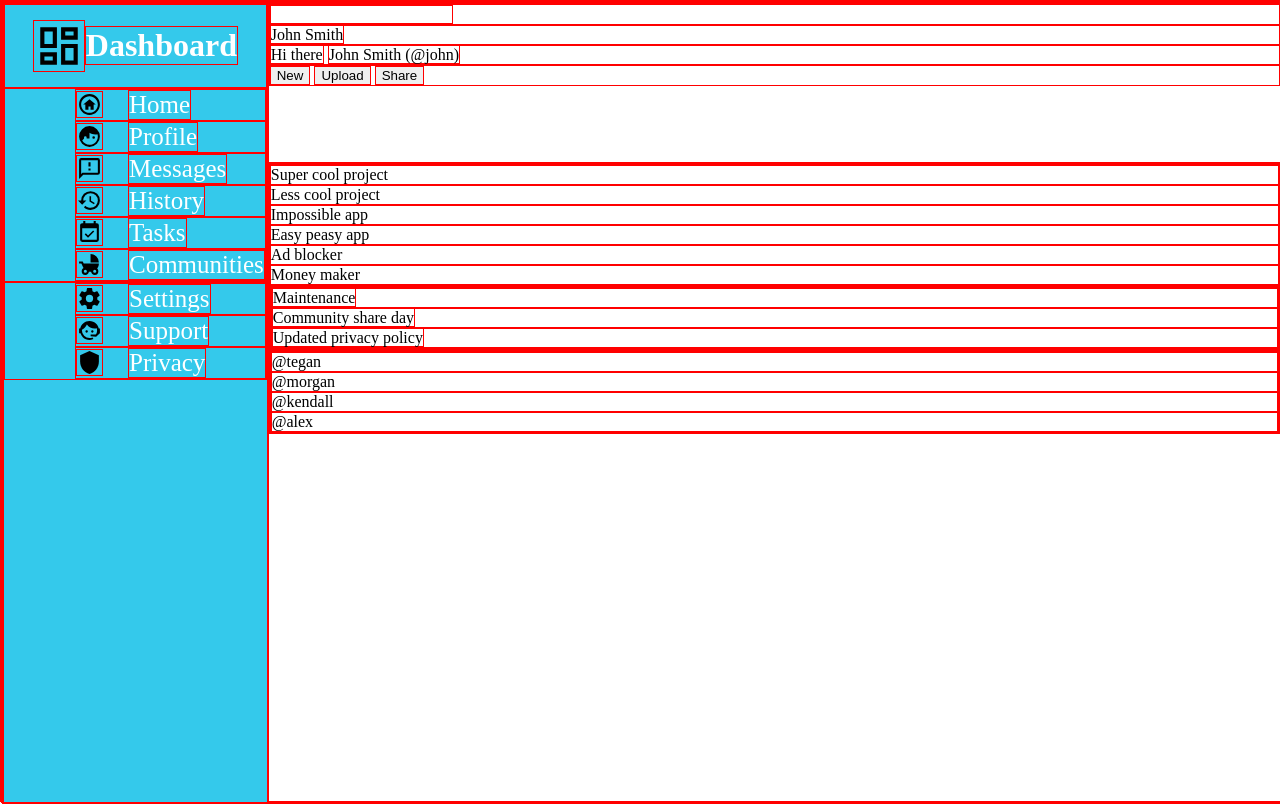
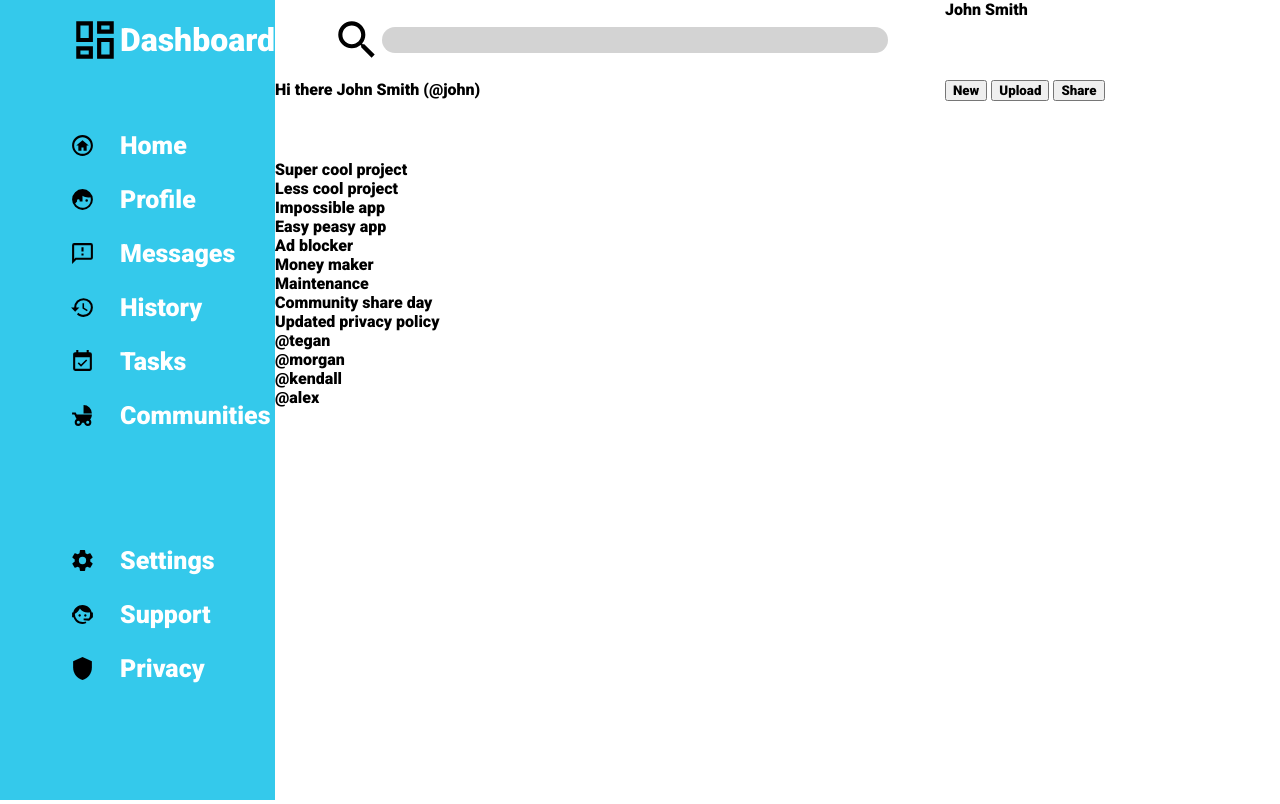
Before and after one commit to codinghaki/CSS-grid-dashboard, a plain HTML site: page index.html in a window 1280 px wide. Drawn offline with Linux system fonts and the light colour scheme.

Commit message:
Completed header searchbar div

```diff
--- a/CSS/styles.css
+++ b/CSS/styles.css
@@ -1,5 +1,6 @@
 * {
-  border: 1px solid red;
+  /* border: 1px solid red; */
+  font-family: 'Roboto', sans-serif;
 }
 
 html,
@@ -22,11 +23,14 @@ body {
 .sidebar {
   grid-row: 1 / 3;
   background-color: rgb(52, 201, 235);
+  display: flex;
+  flex-direction: column;
 }
 
 .logoAndCompanyName {
   display: flex;
-  justify-content: center;
+  justify-content: flex-start;
+  margin-left: 70px;
   align-items: center;
   color: white;
 }
@@ -41,7 +45,46 @@ body {
   font-size: 25px;
 }
 
+.userOptions {
+  margin-top: 50px;
+}
+
 .sidebarUserOption > span,
 .sidebarUserSetting > span {
   margin-left: 25px;
 }
+
+.userSettings,
+.userOptions {
+  flex-grow: 1;
+}
+
+.userOptions,
+.userSettings {
+  display: flex;
+  flex-direction: column;
+  gap: 25px;
+  align-items: flex-start;
+}
+
+header {
+  display: grid;
+  grid-template: 1fr 1fr / 2fr 1fr;
+}
+
+.searchBarDiv {
+  display: flex;
+  justify-content: center;
+  align-items: center;
+}
+
+.searchBarDiv > input {
+  width: 75%;
+  height: 30%;
+  background-color: lightgray;
+  border-radius: 20px;
+  border-top: none;
+  border-left: none;
+  border-right: none;
+  border-bottom: none;
+}
--- a/index.html
+++ b/index.html
@@ -5,6 +5,9 @@
     <meta name="viewport" content="width=device-width, initial-scale=1.0" />
     <title>Dashboard</title>
     <link rel="stylesheet" href="CSS/styles.css" />
+    <style>
+      @import url('https://fonts.googleapis.com/css2?family=Roboto:wght@900&family=Source+Sans+3:wght@400;600;700&display=swap');
+    </style>
   </head>
   <body>
     <div class="wrapper">
@@ -61,7 +64,8 @@
       </div>
       <header>
         <div class="searchBarDiv">
-          <input type="text" id="searchBar" name="searchBar" />
+          <img src="images/header/search-image.svg" alt="magnifying-glass" width="50" height="50">
+          <input type="text" id="searchBar" name="searchBar"/>
         </div>
         <div class="userProfileDiv">
           <span>John Smith</span>
```
Also changed, not shown: images/header/search-image.svg (added).
